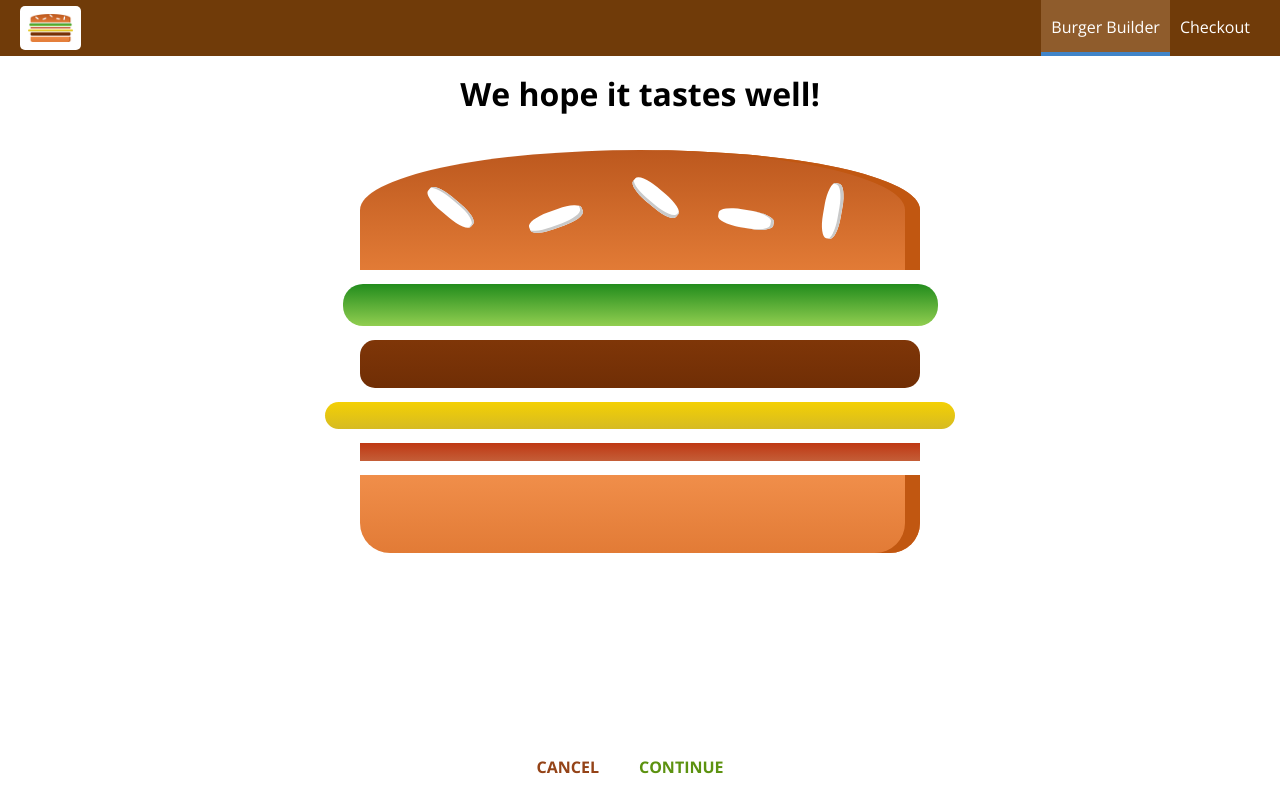
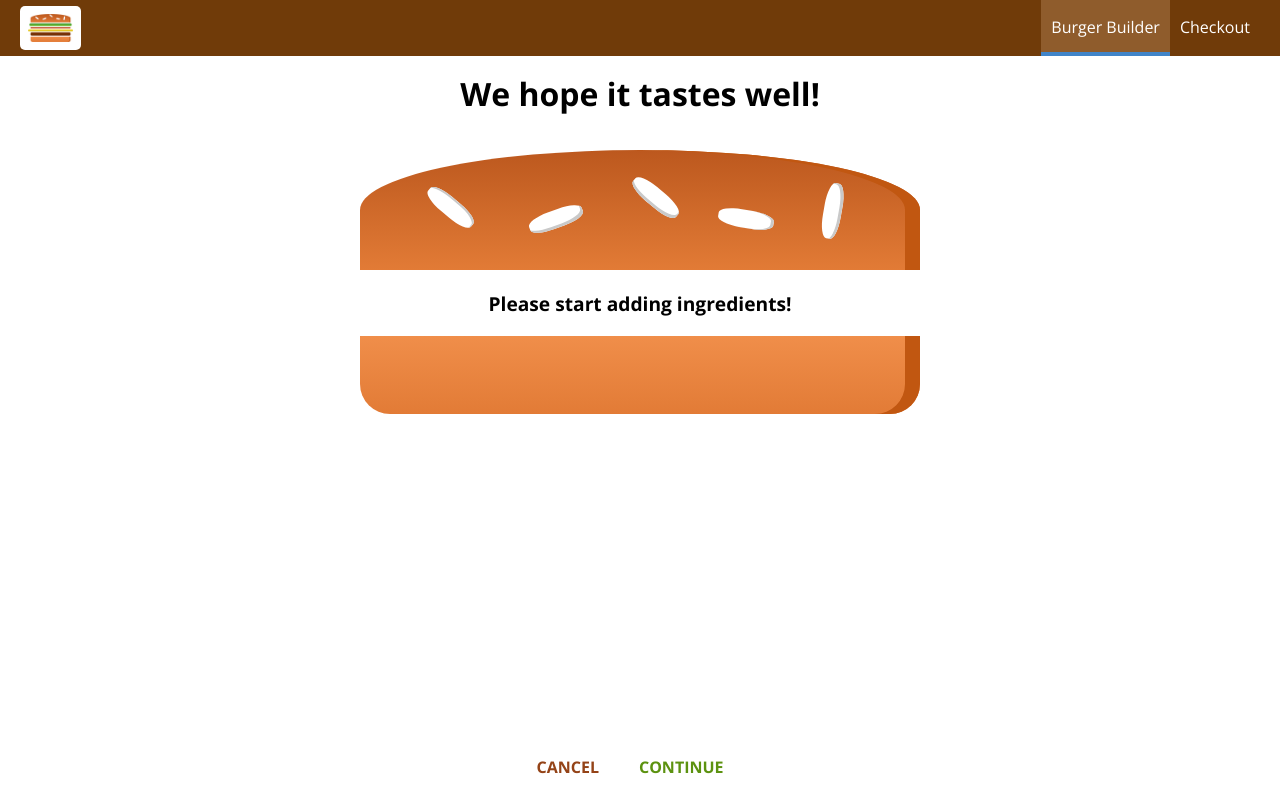
Before and after one commit to jaroslawjusiak/LearningReact, a React (Create React App) app in the folder burger-builder/: page /checkout in a window 1280 px wide. Built offline with nearby package versions, Linux system fonts and the light colour scheme.

Commit message:
Lesson 226 - passing ingredients via query params

```diff
--- a/burger-builder/src/containers/BurgerBuilder/BurgerBuilder.js
+++ b/burger-builder/src/containers/BurgerBuilder/BurgerBuilder.js
@@ -120,7 +120,18 @@
         //     console.log(error);
         //     this.setState({loading:false, purchasing:false});
         // });
-        this.props.history.push('/checkout');
+
+        const queryParams = [];
+        for(let i in this.state.ingredients){
+            queryParams.push(encodeURIComponent(i) + '=' + encodeURIComponent(this.state.ingredients[i]));
+        }
+
+        const queryString = queryParams.join('&');
+
+        this.props.history.push({
+            pathname: '/checkout',
+            search: '?' + queryString
+        });
     }
 
     render(){
--- a/burger-builder/src/containers/Checkout/Checkout.js
+++ b/burger-builder/src/containers/Checkout/Checkout.js
@@ -13,7 +13,12 @@
    };
 
    componentDidMount(){
-
+        const query = new URLSearchParams(this.props.location.search);
+        const ingredients = {};
+        for(let param of query.entries()){
+            ingredients[param[0]] = +param[1];
+        }
+        this.setState({ingredients : ingredients});
    };
 
    componentDidUpdate(){
```
